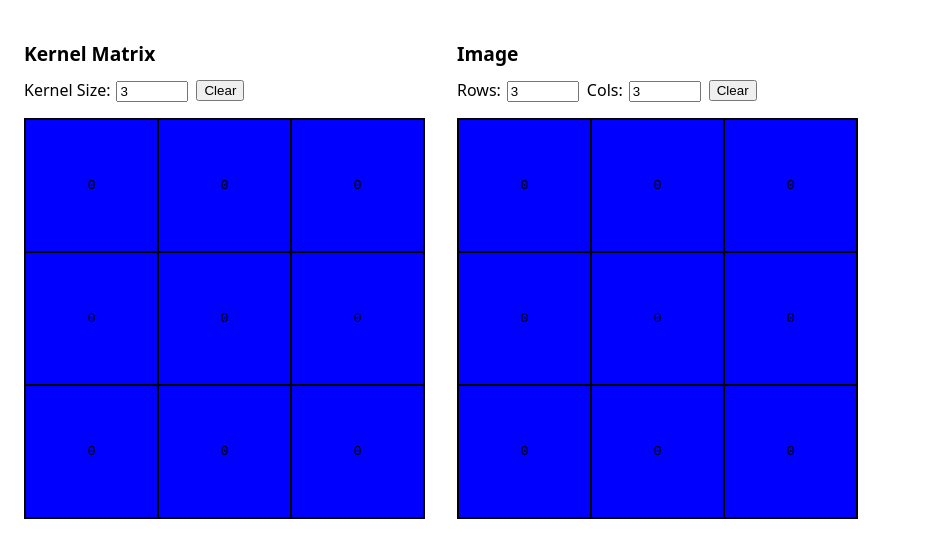
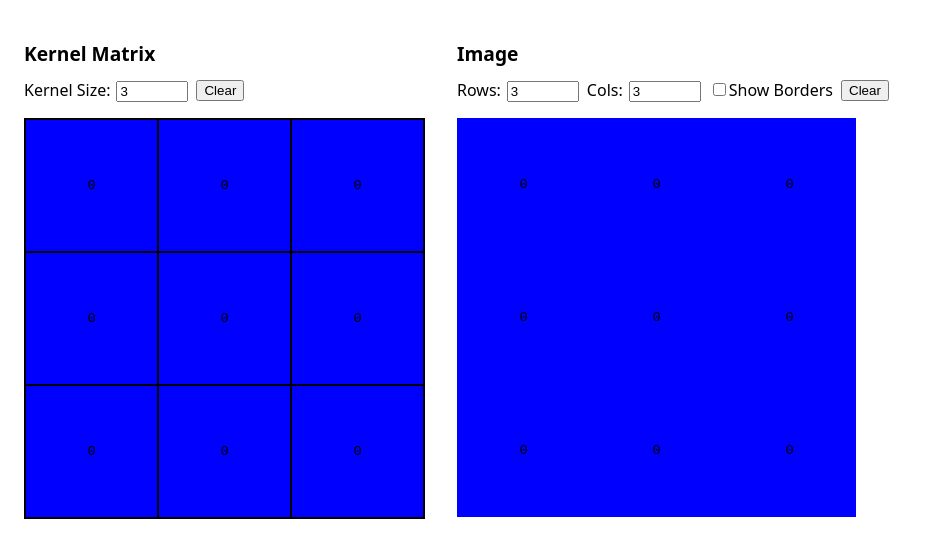
Before and after one commit to fletchgraham/convolve, a Next.js app: page / in a window 1280 px wide. Shown: the top 558 px of the page, without its empty margins (0-928 px from the left). Built offline with nearby package versions, Linux system fonts and the light colour scheme.

Commit message:
border toggle

```diff
--- a/app/page.jsx
+++ b/app/page.jsx
@@ -7,6 +7,7 @@ import {
   colsAtom,
   setGridSizeAtom,
   clearGridAtom,
+  showImageBordersAtom,
   kernelAtom,
   kernelSizeAtom,
   setKernelSizeAtom,
@@ -21,6 +22,7 @@ export default function Page() {
   const [grid, setGrid] = useAtom(gridAtom);
   const rowCount = useAtomValue(rowsAtom);
   const colCount = useAtomValue(colsAtom);
+  const [showImageBorders, setShowImageBorders] = useAtom(showImageBordersAtom);
   const setGridSize = useSetAtom(setGridSizeAtom);
   const clearGrid = useSetAtom(clearGridAtom);
 
@@ -62,6 +64,10 @@ export default function Page() {
     clearKernel();
   };
 
+  const handleToggleBorders = (checked) => {
+    setShowImageBorders(checked);
+  };
+
   const panelStyle = {
     display: "flex",
     flexDirection: "column",
@@ -93,10 +99,16 @@ export default function Page() {
         <GridControls
           rowCount={rowCount}
           colCount={colCount}
+          showBorders={showImageBorders}
           onResize={handleResize}
           onClear={handleClear}
+          onToggleBorders={handleToggleBorders}
         />
-        <EditableGrid grid={grid} onCellChange={handleCellChange} />
+        <EditableGrid
+          grid={grid}
+          onCellChange={handleCellChange}
+          showBorders={showImageBorders}
+        />
       </div>
     </div>
   );
--- a/components/cell.js
+++ b/components/cell.js
@@ -1,6 +1,6 @@
 "use client";
 
-export default function Cell({ value, onChange }) {
+export default function Cell({ value, onChange, showBorders = true }) {
   const containerStyle = {
     display: "flex",
     width: "100%",
@@ -16,7 +16,7 @@ export default function Cell({ value, onChange }) {
     minWidth: 0,
     minHeight: 0,
     boxSizing: "border-box",
-    border: ".5px solid #000",
+    border: showBorders ? ".5px solid #000" : "none",
     background: "blue",
     fontFamily: "monospace",
     fontSize: "0.85rem",
--- a/components/editable-grid.jsx
+++ b/components/editable-grid.jsx
@@ -2,7 +2,11 @@
 
 import Cell from "./cell";
 
-export default function EditableGrid({ grid, onCellChange }) {
+export default function EditableGrid({
+  grid,
+  onCellChange,
+  showBorders = true,
+}) {
   const rowCount = grid.length;
   const colCount = grid[0]?.length || 0;
 
@@ -18,7 +22,7 @@ export default function EditableGrid({ grid, onCellChange }) {
     gridTemplateRows: `repeat(${rowCount}, ${cellSize}px)`,
     width: gridWidth,
     height: gridHeight,
-    border: ".5px solid #000",
+    border: showBorders ? ".5px solid #000" : "none",
     overflow: "hidden",
     minWidth: 0,
     minHeight: 0,
@@ -33,6 +37,7 @@ export default function EditableGrid({ grid, onCellChange }) {
             key={`${r}-${c}`}
             value={value}
             onChange={(e) => onCellChange(r, c, e.target.value)}
+            showBorders={showBorders}
           />
         ))
       )}
--- a/components/grid-controls.jsx
+++ b/components/grid-controls.jsx
@@ -3,8 +3,10 @@
 export default function GridControls({
   rowCount,
   colCount,
+  showBorders,
   onResize,
   onClear,
+  onToggleBorders,
 }) {
   const controlsStyle = {
     marginBottom: 8,
@@ -44,6 +46,14 @@ export default function GridControls({
           style={inputStyle}
         />
       </label>
+      <label>
+        <input
+          type="checkbox"
+          checked={showBorders}
+          onChange={(e) => onToggleBorders(e.target.checked)}
+        />
+        Show Borders
+      </label>
       <button onClick={() => onClear()}>Clear</button>
     </div>
   );
--- a/state/gridAtoms.js
+++ b/state/gridAtoms.js
@@ -35,6 +35,8 @@ export const gridAtom = atom(makeInitialGrid());
 export const rowsAtom = atom((get) => get(gridAtom).length);
 export const colsAtom = atom((get) => get(gridAtom)[0]?.length || 0);
 
+export const showImageBordersAtom = atom(false);
+
 export const setGridSizeAtom = atom(null, (get, set, { rows, cols }) => {
   const current = get(gridAtom);
   set(gridAtom, ensureSize(current, rows, cols));
```
